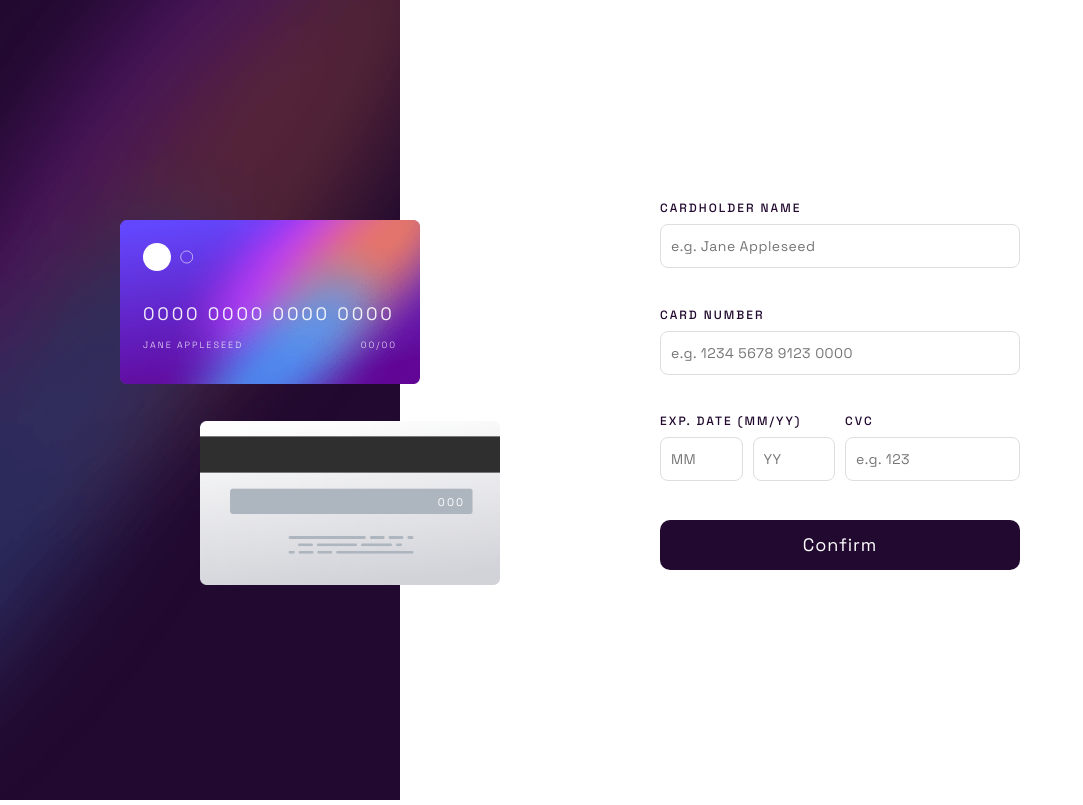
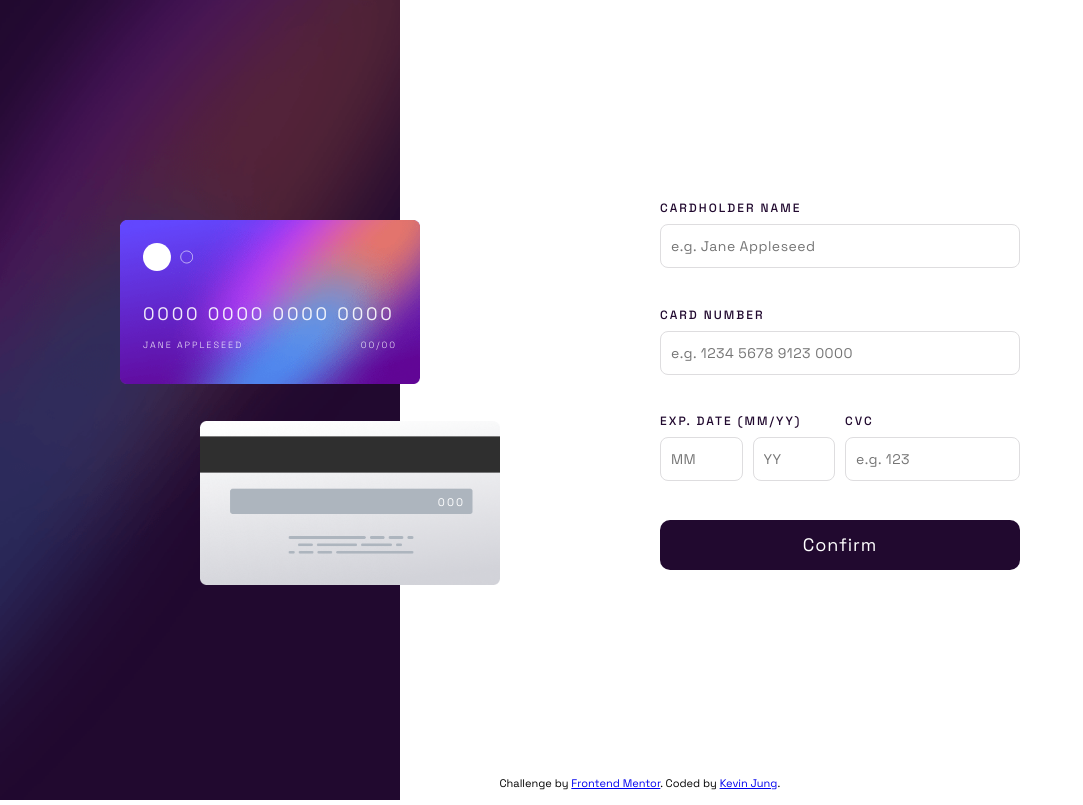
Before and after one commit to Kev-Jung/interactive-card-form, a React (Create React App) app: page / in a window 1280 px wide. Shown: the whole page, without its empty margins (0-1083 px from the left). Built offline with nearby package versions, Linux system fonts and the light colour scheme.

Commit message:
Created the Footer component and rendered inside of App.js. Finished Logic for error checking based on input field's data type. Cardholdername only accepts string characters (non-numbers) and card number only accepts numbers not strings. Validation occurs within checkFieldType function

```diff
--- a/src/App.css
+++ b/src/App.css
@@ -10,7 +10,6 @@ body {
   flex-direction: column;
   width: 100vw;
   height: 100vh;
-
 }
 
 @media (min-width: 768px) {
--- a/src/App.js
+++ b/src/App.js
@@ -2,12 +2,8 @@ import './App.css';
 import MobileBackground from './components/MobileBackground/MobileBackground';
 import CardForm from './components/CardForm/CardForm';
 import FormSubmit from './components/FormSubmit/FormSubmit';
+import Footer from './components/Footer/Footer';
 import {useState} from 'react'
-
-  // <footer>
-  //   Challenge by <a href="https://www.frontendmentor.io?ref=challenge" target="_blank">Frontend Mentor</a>.
-  //   Coded by <a href="https://github.com/Kev-Jung">Kevin Jung</a>.
-  // </footer>
 
   const initialFormValues = {
     name: "",
@@ -31,6 +27,7 @@ function App() {
       <FormSubmit setFormSubmitted={setFormSubmitted} setInputField={setInputField} initialFormValues={initialFormValues}/>
       :
       <CardForm setFormSubmitted={setFormSubmitted} inputField={inputField} setInputField={setInputField} />}
+      <Footer />
     </div>
   );
 }
--- a/src/components/CardForm/CardForm.jsx
+++ b/src/components/CardForm/CardForm.jsx
@@ -4,6 +4,7 @@ import InputForm from "../InputForm/InputForm";
 import { useEffect, useState } from "react";
 
 const CardForm = ({ setFormSubmitted, inputField, setInputField }) => {
+  // ----------- State Variables -----------
   const [error, setError] = useState({
     name: { error: false, message: "" },
     cardNumber: { error: false, message: "" },
@@ -13,7 +14,9 @@ const CardForm = ({ setFormSubmitted, inputField, setInputField }) => {
   });
 
   const [renderCount, setRenderCount] = useState(0);
+  // ----------------------------------------
 
+  // ----------- Use Effect (checks if form values are ready for submission w/ no errors) -----------
   useEffect(() => {
     if (renderCount >= 1) {
       const errorArray = [];
@@ -28,7 +31,9 @@ const CardForm = ({ setFormSubmitted, inputField, setInputField }) => {
       setRenderCount((prevCount) => prevCount + 1);
     }
   }, [error]);
+  // --------------------------------------------------------------------------------------------------
 
+  // ----------- Input Field handler functions -----------
   const onInputChange = (e) => {
     const { name, value } = e.target;
     setInputField((prevState) => {
@@ -39,35 +44,46 @@ const CardForm = ({ setFormSubmitted, inputField, setInputField }) => {
   const limitCharacters = (e, limit) => {
     e.target.value = e.target.value.slice(0, limit);
   };
+  // ------------------------------------------------------
+
+  const createErrorMessage = (key, error, message) => {
+    setError((prevError) => {
+      return {
+        ...prevError,
+        [key]: { error, message },
+      };
+    });
+  };
 
   const checkInputLength = (limit, key) => {
+    // Checks if any field is blank
     const inputLength = inputField[key].length;
-    // Checks if any field is blank
     if (inputLength === 0) {
-      setError((prevError) => {
-        return {
-          ...prevError,
-          [key]: { error: true, message: "* Required" },
-        };
-      });
-      // Checks if any fields are not blank &&
-      // if field does not meet the required length &&
-      // if the field is not "name" (because name does not need to meet the length requimrent)
-    } else if (inputLength !== 0 && inputLength !== limit && key !== "name") {
-      setError((prevError) => {
-        return {
-          ...prevError,
-          [key]: { error: true, message: `Req: ${limit} char` },
-        };
-      });
+      createErrorMessage(key, true, "* Required.");
+      // 1. Checks if any fields are not blank
+      // 2. if field does not meet the required length
+      // 3. if the field is not "name" (because name does not need to meet the length requimrent)
+    } else if (inputLength !== 0 && key !== "name" && inputLength !== limit) {
+      console.log(key);
+      createErrorMessage(key, true, `Req: ${limit} char.`);
       // If no errors, return default no error state
     } else {
-      setError((prevError) => {
-        return {
-          ...prevError,
-          [key]: { error: false, message: "" },
-        };
-      });
+      createErrorMessage(key, false, "");
+    }
+  };
+
+  const checkFieldType = (dataType, key) => {
+    const stringOnlyRegEx = /^[a-zA-Z\s]*$/;
+    const numbersOnlyRegEx = /^[0-9]*$/;
+    const inputValue = inputField[key];
+    if (dataType === "string") {
+      stringOnlyRegEx.test(inputValue)
+        ? checkInputLength(25, key)
+        : createErrorMessage(key, true, "Wrong format, characters only");
+    } else {
+      numbersOnlyRegEx.test(inputValue)
+        ? checkInputLength(16, key)
+        : createErrorMessage(key, true, "Wrong format, numbers only");
     }
   };
 
@@ -76,10 +92,10 @@ const CardForm = ({ setFormSubmitted, inputField, setInputField }) => {
     for (let key in inputField) {
       switch (key) {
         case "name":
-          checkInputLength(25, key);
+          checkFieldType("string", key);
           break;
         case "cardNumber":
-          checkInputLength(16, key);
+          checkFieldType("number", key);
           break;
         case "month":
         case "year":
@@ -87,6 +103,8 @@ const CardForm = ({ setFormSubmitted, inputField, setInputField }) => {
           break;
         case "cvc":
           checkInputLength(3, key);
+          break;
+        default:
           break;
       }
     }
@@ -111,7 +129,7 @@ const CardForm = ({ setFormSubmitted, inputField, setInputField }) => {
         styles="four-fr"
         label="Card Number"
         name="cardNumber"
-        type="number"
+        type="text"
         placeholder="e.g. 1234 5678 9123 0000"
         onChange={onInputChange}
         onInput={(e) => limitCharacters(e, 16)}
--- /dev/null
+++ b/src/components/Footer/Footer.css
@@ -0,0 +1,10 @@
+footer {
+  font-size: 11px;
+  position: absolute;
+  bottom: 0;
+  left: 0;
+  right: 0;
+  margin: auto;
+  width: 281px;
+  margin-bottom: 10px;
+}
--- /dev/null
+++ b/src/components/Footer/Footer.jsx
@@ -0,0 +1,15 @@
+import "./Footer.css";
+
+const Footer = () => {
+  return (
+    <footer>
+      Challenge by{" "}
+      <a href="https://www.frontendmentor.io?ref=challenge" target="_blank">
+        Frontend Mentor
+      </a>
+      . Coded by <a href="https://github.com/Kev-Jung">Kevin Jung</a>.
+    </footer>
+  );
+};
+
+export default Footer;
```
